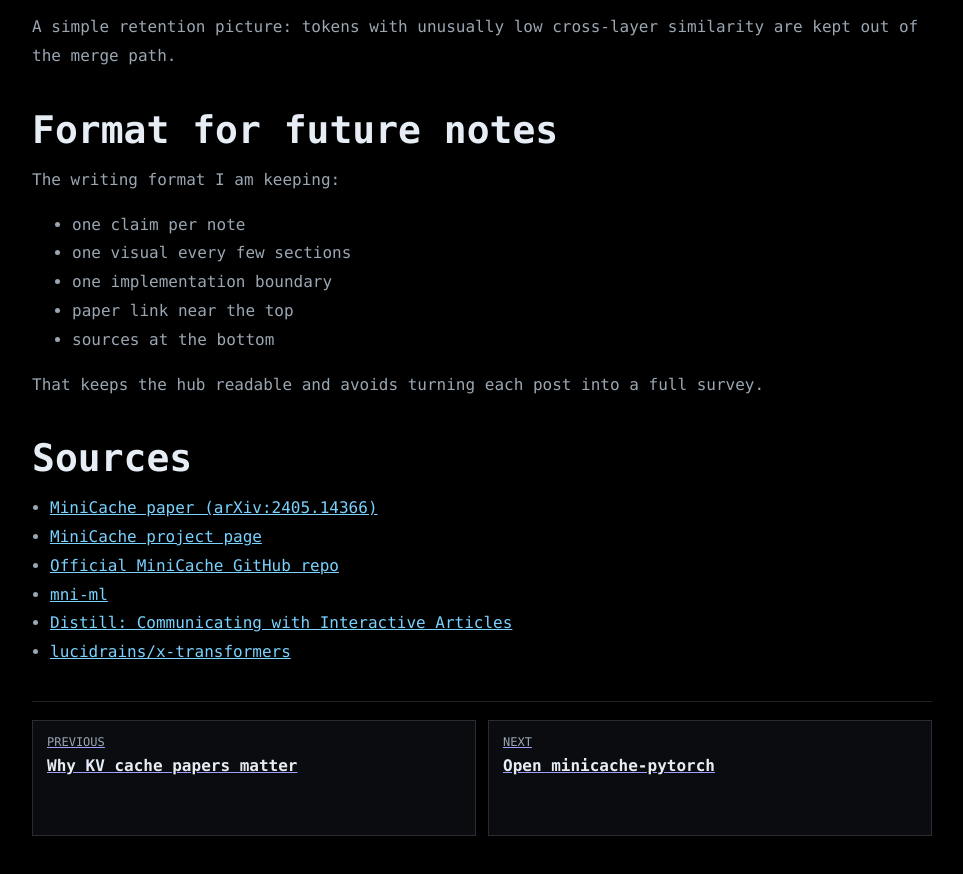
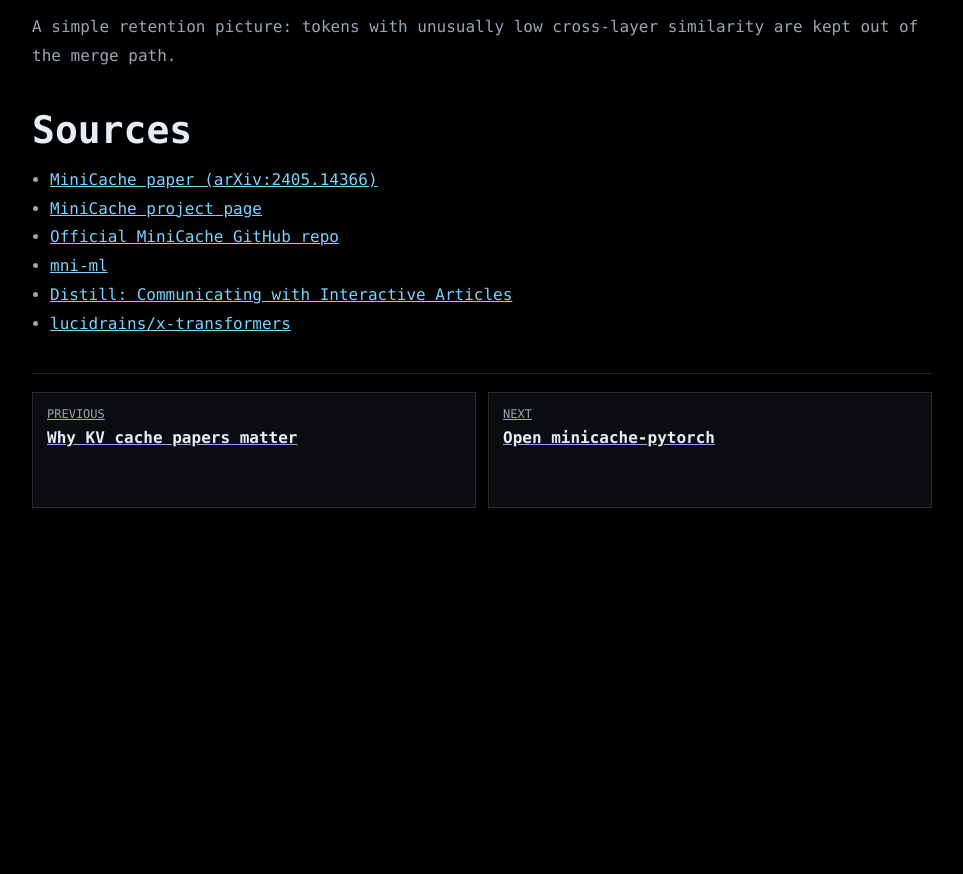
Before and after one commit to rishabhsai/cache-atlas, an Astro site: page /notes/minicache-paper-notes in a window 1280 px wide. Shown: the part 3400-4274 px from the top of the page, without its empty margins (158-1121 px from the left). After the commit the page ends 3950 px from the top, so only its background shows below. Built offline with nearby package versions, Linux system fonts and the light colour scheme; Astro itself is replaced by a stand-in of ours.

Commit message:
Remove internal note-format section

```diff
--- a/src/pages/notes/minicache-paper-notes.mdx
+++ b/src/pages/notes/minicache-paper-notes.mdx
@@ -109,18 +109,6 @@ That gives the implementation repo something concrete and testable to grow aroun
   </figcaption>
 </figure>
 
-## Format for future notes
-
-The writing format I am keeping:
-
-- one claim per note
-- one visual every few sections
-- one implementation boundary
-- paper link near the top
-- sources at the bottom
-
-That keeps the hub readable and avoids turning each post into a full survey.
-
 ## Sources
 
 <ul class="source-list">
```
